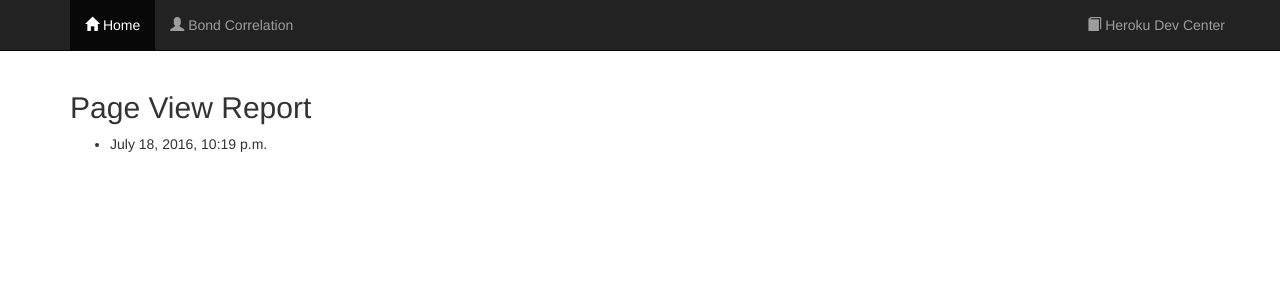
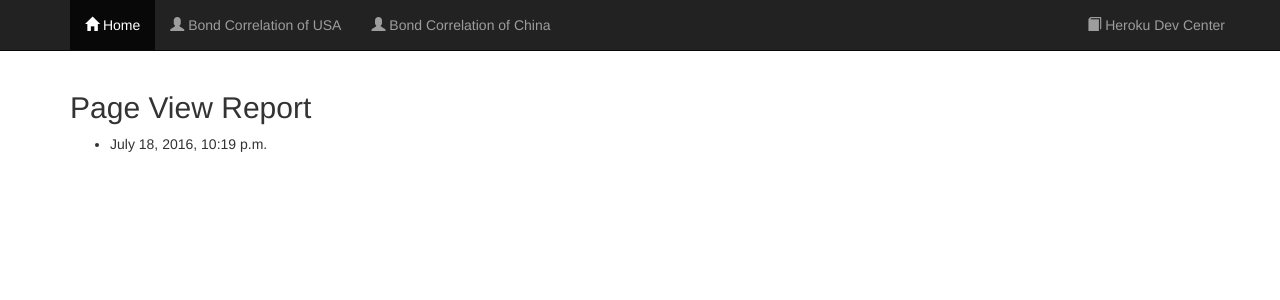
Before and after one commit to HerbieRun/BondYield, a Django app: page /db in a window 1280 px wide. Shown: the top 300 px of the page. Run offline with Django 3.2, Linux system fonts and the light colour scheme; data comes from the database, SQL or seed files in the repository; both versions use the stored data as it was after the commit; some libraries are stand-ins or nearby versions.

Commit message:
generate images

```diff
--- a/gettingstarted/settings.py
+++ b/gettingstarted/settings.py
@@ -10,7 +10,7 @@ https://docs.djangoproject.com/en/1.8/ref/settings/
 """
 
 import os
-import dj_database_url
+#import dj_database_url
 
 
 # Build paths inside the project like this: os.path.join(BASE_DIR, ...)
@@ -112,8 +112,8 @@ USE_TZ = True
 
 
 # Update database configuration with $DATABASE_URL.
-db_from_env = dj_database_url.config(conn_max_age=500)
-DATABASES['default'].update(db_from_env)
+#db_from_env = dj_database_url.config(conn_max_age=500)
+#DATABASES['default'].update(db_from_env)
 
 # Honor the 'X-Forwarded-Proto' header for request.is_secure()
 SECURE_PROXY_SSL_HEADER = ('HTTP_X_FORWARDED_PROTO', 'https')
--- a/gettingstarted/urls.py
+++ b/gettingstarted/urls.py
@@ -11,7 +11,8 @@ import hello.views
 
 urlpatterns = [
     url(r'^$', hello.views.index, name='index'),
-    url(r'^bond', hello.views.bond, name='bond'),
+    url(r'^bond/(?P<country>\w+)/', hello.views.bond),
+    url(r'^image/bond_image/(?P<country>\w+)/',hello.views.bond_image),
     url(r'^db', hello.views.db, name='db'),
     url(r'^admin/', include(admin.site.urls)),
 ]
--- a/hello/templates/base.html
+++ b/hello/templates/base.html
@@ -51,7 +51,10 @@
         <a href="/"><span class="glyphicon glyphicon-home"></span> Home</a>
       </li>
       <li>
-        <a href="/bond"><span class="glyphicon glyphicon-user"></span> Bond Correlation</a>
+        <a href="/bond/usa/"><span class="glyphicon glyphicon-user"></span> Bond Correlation of USA</a>
+      </li>
+	<li>
+        <a href="/bond/chn/"><span class="glyphicon glyphicon-user"></span> Bond Correlation of China</a>
       </li>
 <!--       <li class="dropdown">
         <a href="#" class="dropdown-toggle" data-toggle="dropdown" role="button" aria-expanded="false"><span class="glyphicon glyphicon-info-sign"></span> Getting Started Guides <span class="caret"></span></a>
--- a/hello/views.py
+++ b/hello/views.py
@@ -1,5 +1,7 @@
 from django.shortcuts import render
 from django.http import HttpResponse
+
+import numpy as np
 
 from .models import Greeting
 
@@ -9,12 +11,39 @@ def index(request):
     return render(request, 'index.html')
 
 
-def bond(request):
+def bond(request,country="usa"):
+	url="/image/bond_image/"+country+"/";
+	print(url);
+	return render(request, 'bond.html',{"urllink":url,"country":country.upper()});
 
-	R2list=[{'name':'CHE','value':0.9},
-	{'name':'AUG','value':0.8},
-	{'name':'CHN','value':0.8}];
-	return render(request, 'bond.html',{'rlist':R2list});
+def bond_image(request,country="usa"):
+	import matplotlib.pyplot as plt
+	plt.clf()
+	from matplotlib.figure import Figure
+	from matplotlib.backends.backend_agg import FigureCanvasAgg as FigureCanvas
+	R2 = [('NLD', 0.89512616543538415), ('FRA', 0.86908405834376823), ('GBR', 0.86148700879268159), ('SWE', 0.86014814159835962), ('NOR', 0.85325866712475462), ('CHE', 0.84867905529912435), ('NZL', 0.82512650761648132), ('HKG', 0.73925452057686147), ('DEU', 0.6561290809129936), ('ITA', 0.65427492521633712), ('CAN', 0.63692864888176803), ('ESP', 0.6103589538493841), ('SGP', 0.58780824939573473), ('CHN', 0.51126614103436951), ('AUS', 0.50883761773673863), ('JPN', 0.4830427548868208), ('FIN', 0.47443446347495732), ('IND', 0.29225782761326713), ('GRC', 0.23275904793933522), ('THA', 0.17950619330139495), ('VNM', 0.17267825570136253), ('ZAF', 0.05551661953676057), ('ROU', 0.055303834109941108), ('IDN', 0.037015685749187677), ('MYS', 0.012566355143403651), ('PAK', 0.0066124223186581066), ('BEL', 0.0036450660960642978), ('PHL', 0.0033327688004854972), ('KOR', 0.0028494947039173768)]
+	R2_CHN = [('SWE', 0.69034156897956422), ('GBR', 0.66437073502844668), ('ITA', 0.58167264894637727), ('VNM', 0.57489260109131624), ('IND', 0.547991605265576), ('JPN', 0.52176182613394362), ('SGP', 0.51470883462956474), ('USA', 0.51126614103436918), ('HKG', 0.4693675273724115), ('NOR', 0.42755539011670807), ('FIN', 0.32026774025983595), ('AUS', 0.20177766656269203), ('ESP', 0.11134057279529019), ('ZAF', 0.10896365742886405), ('THA', 0.10046719488856759), ('DEU', 0.059318391863647735), ('FRA', 0.05517279138730824), ('CHE', 0.049782043953704558), ('GRC', 0.032172120610898913), ('CAN', 0.028998025011100492), ('PAK', 0.028296023160579331), ('MYS', 0.026604882753869408), ('KOR', 0.018674712473603416), ('IDN', 0.01627033025868907), ('ROU', 0.0045868981894561234), ('NLD', 0.0030345938058611299), ('NZL', 0.0027912180911046081), ('PHL', 0.00085628920677072173), ('BEL', 0.00037619693022639122)]
+	if country =="chn":
+		R2=R2_CHN
+	print(country)
+	R2_value = [i[1] for i in R2]
+	R2_lable = [i[0] for i in R2]
+
+	n = len(R2)
+
+	plt.subplot()
+
+	index = np.arange(n)
+	bar_width = 0.5
+
+	rec = plt.bar(index,R2_value)
+	plt.xticks(index + bar_width, R2_lable,rotation = 'vertical')
+	plt.plot()
+	canvas=FigureCanvas(plt.figure(1))
+	response=HttpResponse(content_type="image/png")
+	canvas.print_png(response);
+	return response
+	#return render(request, 'bond.html',{'rlist':R2list});
 
 def db(request):
 
```
Also changed, not shown: hello/templates/bond.html (+2 -5 lines), db.sqlite3 (added).
